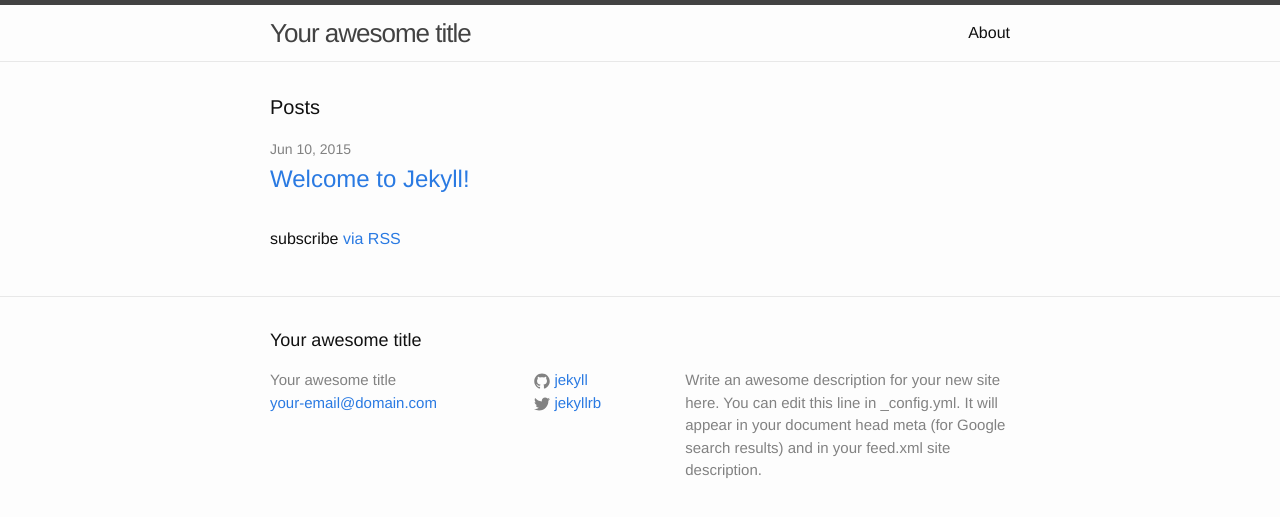
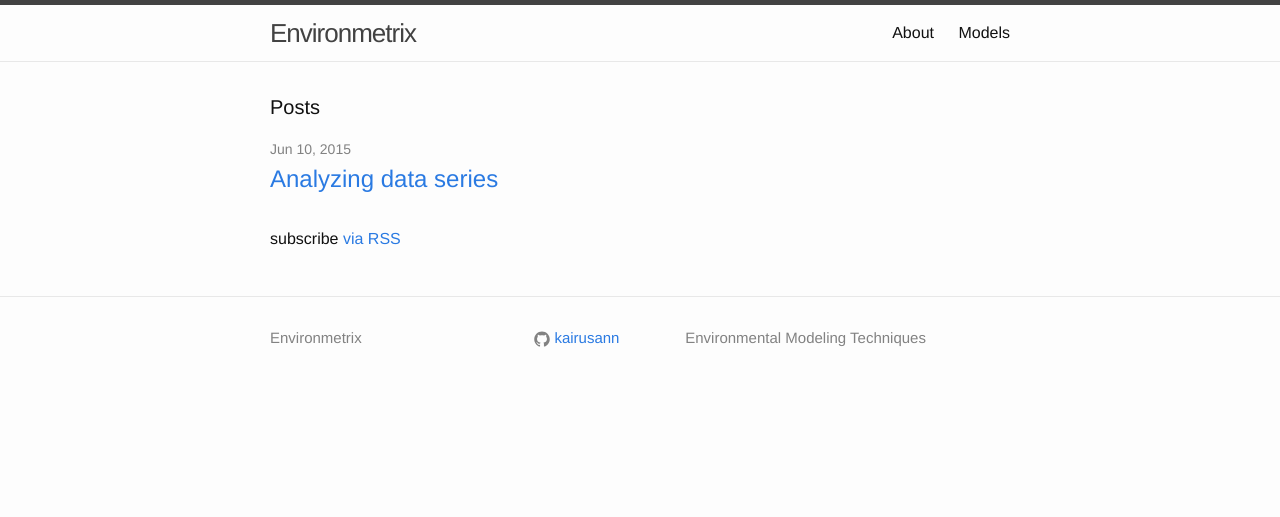
Before and after one commit to kairusann/kairusann.github.io, a Jekyll site: the page built from index.html, in a window 1280 px wide. Shown: the top 517 px of the page. Built offline with Jekyll 4.4.1, drawn with Linux system fonts in a browser that asks for light colours.

Commit message:
modified index.html

```diff
--- a/_config.yml
+++ b/_config.yml
@@ -1,14 +1,11 @@
 # Site settings
-title: Your awesome title
-email: your-email@domain.com
-description: > # this means to ignore newlines until "baseurl:"
-  Write an awesome description for your new site here. You can edit this
-  line in _config.yml. It will appear in your document head meta (for
-  Google search results) and in your feed.xml site description.
-baseurl: "" # the subpath of your site, e.g. /blog/
-url: "http://yourdomain.com" # the base hostname & protocol for your site
-twitter_username: jekyllrb
-github_username:  jekyll
+title: Environmetrix
+email:
+description: Environmental Modeling Techniques
+baseurl:
+url:
+twitter_username:
+github_username:  kairusann
 
 # Build settings
 markdown: kramdown
--- a/_includes/footer.html
+++ b/_includes/footer.html
@@ -2,7 +2,7 @@
 
   <div class="wrapper">
 
-    <h2 class="footer-heading">{{ site.title }}</h2>
+    <!-- <h2 class="footer-heading">{{ site.title }}</h2> -->
 
     <div class="footer-col-wrapper">
       <div class="footer-col  footer-col-1">
--- a/_layouts/page.html
+++ b/_layouts/page.html
@@ -1,6 +1,7 @@
 ---
 layout: default
 ---
+
 <div class="post">
 
   <header class="post-header">
```
Also changed, not shown: _posts/2015-06-10-analyzing-data-series.markdown (added, +26 -0 lines), _posts/2015-06-10-welcome-to-jekyll.markdown (deleted, +0 -25 lines), models.md (added, +97 -0 lines), test/index.html (added, +7 -0 lines), 1 other file.
